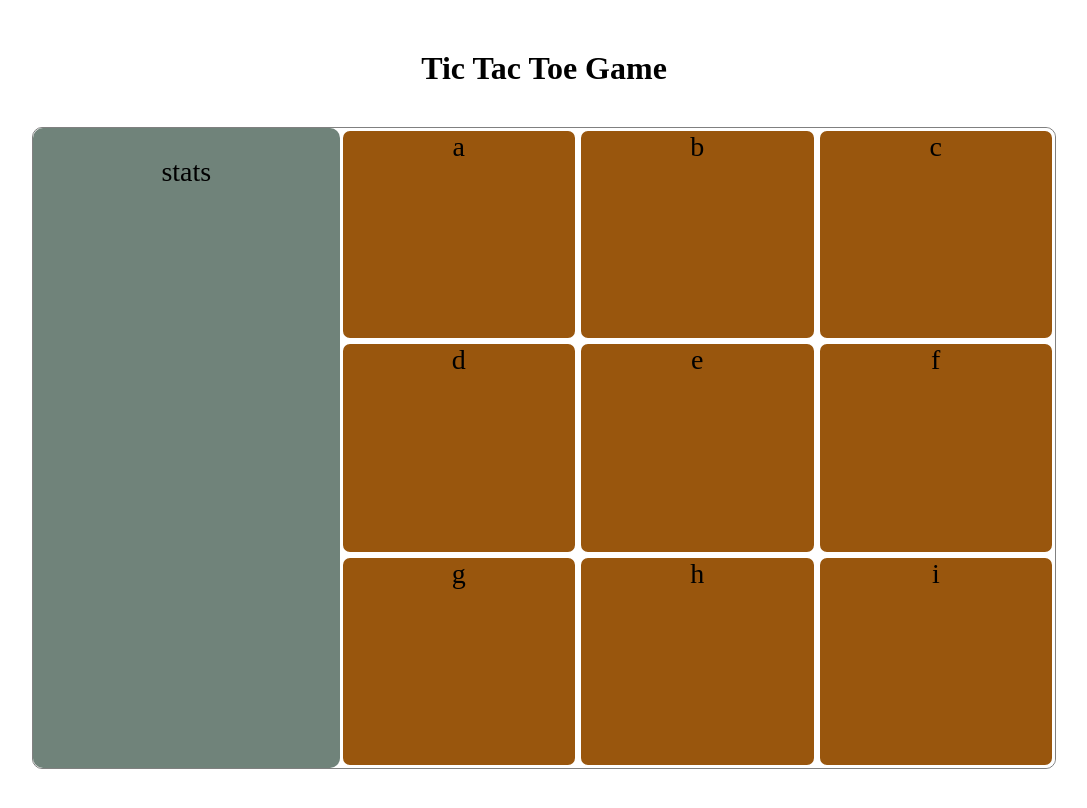
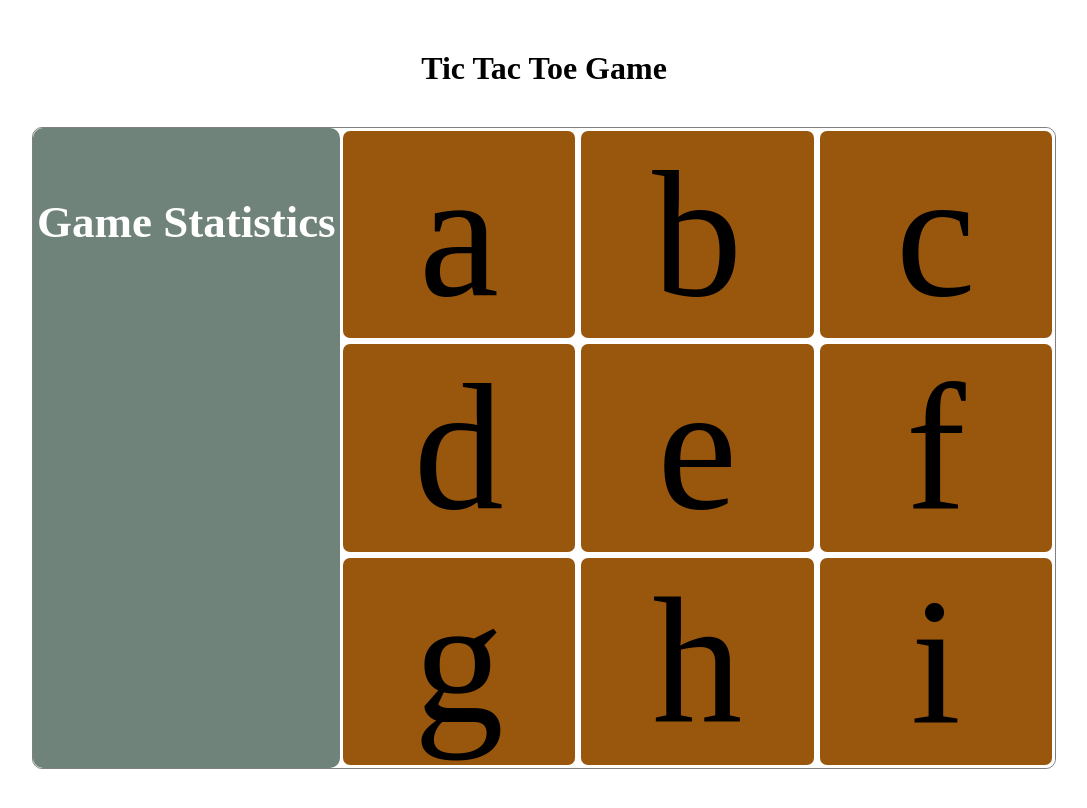
Before and after one commit to nd31pr0/Tic-Tac-Toe-Game, a plain HTML site: page index.html in a window 1280 px wide. Shown: the whole page, without its empty margins (96-1183 px from the left). Drawn offline with Linux system fonts and the light colour scheme.

Commit message:
Improve UI colors

```diff
--- a/index.html
+++ b/index.html
@@ -8,7 +8,17 @@
     <h1>Tic Tac Toe Game</h1>
     <div class="container">
         <div class="stats">
-            <p>stats</p>
+            <h2>Game Statistics</h2>
+            <div class="player-turn">
+
+            </div>
+            <div class="player1-score">
+
+            </div>
+            <div class="player2-score">
+
+            </div>
+
         </div>
         <div class="board">
             <div class="g-item">a</div>
--- a/style.css
+++ b/style.css
@@ -18,6 +18,11 @@ h1 {
     background-color: #70837A;
     width: 30%;
     border-radius: 10px;
+    color: white;
+    font-size: 30px;
+}
+.stats h2 {
+    padding-top: 10%;
 }
 .board {
     height: inherit;
@@ -32,4 +37,8 @@ h1 {
    border: 3px solid white ;
    border-radius: 10px;
    vertical-align: middle;
+   display: flex;
+   align-items: center;
+   justify-content: center;
+   font-size: 180px;
 }
```
